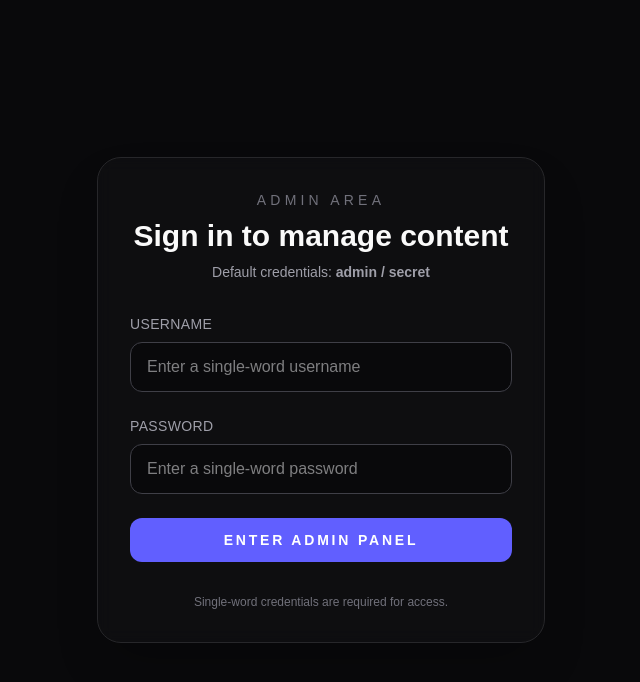
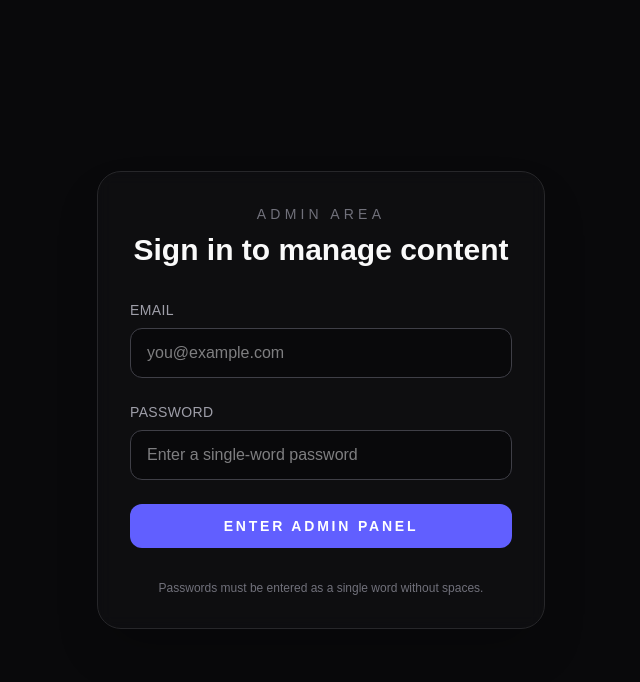
Before and after one commit to basharat-img/my-portfolio, a Next.js app: page /admin/login in a window 1280 px wide. Shown: the top 682 px of the page, without its empty margins (319-959 px from the left). Built offline with nearby package versions, Linux system fonts and the light colour scheme.

Commit message:
Use email-based admin login form

```diff
--- a/src/app/admin/login/page.js
+++ b/src/app/admin/login/page.js
@@ -4,23 +4,25 @@ import { useState } from "react";
 import { useRouter } from "next/navigation";
 
 const singleWordRegex = /^\S+$/;
+const emailRegex = /^[^\s@]+@[^\s@]+\.[^\s@]+$/;
 
 export default function AdminLoginPage() {
   const router = useRouter();
-  const [username, setUsername] = useState("");
+  const [email, setEmail] = useState("");
   const [password, setPassword] = useState("");
   const [error, setError] = useState("");
   const [isSubmitting, setIsSubmitting] = useState(false);
 
   const validateSingleWord = (value) => singleWordRegex.test(value.trim());
+  const validateEmail = (value) => emailRegex.test(value.trim());
 
   const handleSubmit = async (event) => {
     event.preventDefault();
-    const trimmedUsername = username.trim();
+    const trimmedEmail = email.trim();
     const trimmedPassword = password.trim();
 
-    if (!validateSingleWord(trimmedUsername)) {
-      setError("Username must be exactly one word without spaces.");
+    if (!validateEmail(trimmedEmail)) {
+      setError("Please enter a valid email address.");
       return;
     }
 
@@ -37,7 +39,7 @@ export default function AdminLoginPage() {
         method: "POST",
         headers: { "Content-Type": "application/json" },
         body: JSON.stringify({
-          username: trimmedUsername,
+          email: trimmedEmail,
           password: trimmedPassword,
         }),
       });
@@ -63,25 +65,22 @@ export default function AdminLoginPage() {
         <div className="space-y-2 text-center">
           <p className="text-sm uppercase tracking-[0.3em] text-zinc-500">Admin Area</p>
           <h1 className="text-3xl font-semibold">Sign in to manage content</h1>
-          <p className="text-sm text-zinc-400">
-            Default credentials: <span className="font-semibold">admin / secret</span>
-          </p>
         </div>
         <form onSubmit={handleSubmit} className="space-y-6">
           <div className="space-y-2">
-            <label htmlFor="username" className="block text-sm font-medium uppercase tracking-wide text-zinc-400">
-              Username
+            <label htmlFor="email" className="block text-sm font-medium uppercase tracking-wide text-zinc-400">
+              Email
             </label>
             <input
-              id="username"
-              name="username"
-              type="text"
-              autoComplete="username"
-              title="Enter a single word without spaces."
-              placeholder="Enter a single-word username"
+              id="email"
+              name="email"
+              type="email"
+              autoComplete="email"
+              title="Enter a valid email address."
+              placeholder="you@example.com"
               className="w-full rounded-xl border border-zinc-700 bg-zinc-950 px-4 py-3 text-base text-zinc-100 outline-none transition focus:border-indigo-500 focus:ring-2 focus:ring-indigo-500"
-              value={username}
-              onChange={(event) => setUsername(event.target.value)}
+              value={email}
+              onChange={(event) => setEmail(event.target.value)}
             />
           </div>
           <div className="space-y-2">
@@ -114,7 +113,7 @@ export default function AdminLoginPage() {
           </button>
         </form>
         <p className="text-center text-xs text-zinc-500">
-          Single-word credentials are required for access.
+          Passwords must be entered as a single word without spaces.
         </p>
       </div>
     </div>
```
